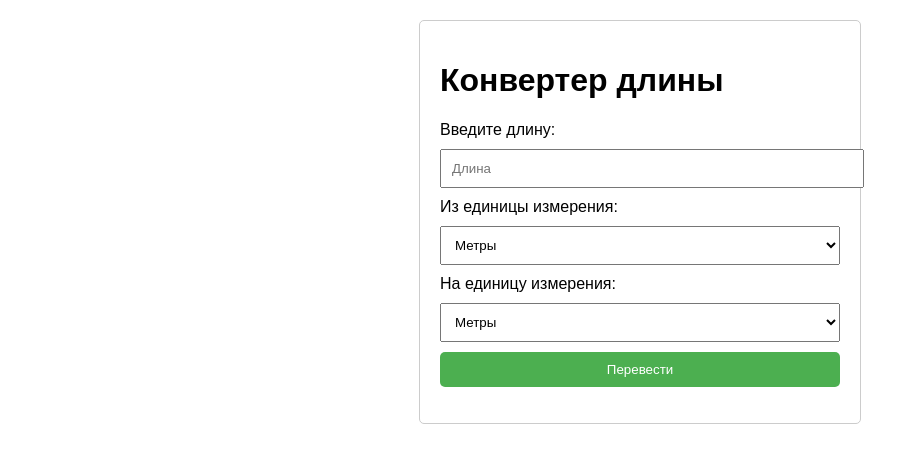
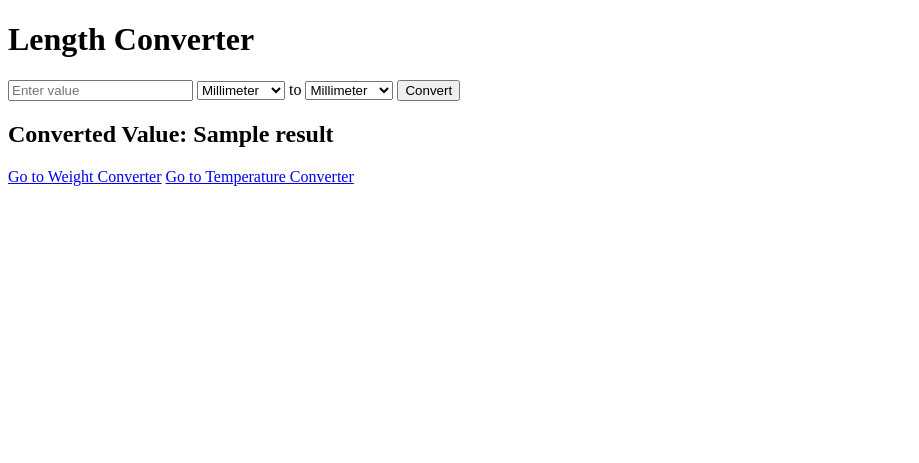
Before and after one commit to AlexaKrut/Unit_Converter, a Flask app: template templates/length.html in a window 1280 px wide. Shown: the top 463 px of the page, without its empty margins (0-919 px from the left). Run offline with Flask 3, Linux system fonts and the light colour scheme; the template is opened without the code that fills it: most values are stand-ins (such as "Sample title", 1, 10 or a date in 2020).

Commit message:
Second commit!

```diff
--- a/app.py
+++ b/app.py
@@ -1,23 +1,87 @@
-from flask import Flask, render_template
+from flask import Flask, render_template, request
 
 app = Flask(__name__)
 
+# Conversion functions
+def convert_length(value, from_unit, to_unit):
+    length_units = {
+        'mm': 0.001,
+        'cm': 0.01,
+        'm': 1,
+        'km': 1000,
+        'in': 0.0254,
+        'ft': 0.3048,
+        'yd': 0.9144,
+        'mi': 1609.34
+    }
+    return value * (length_units[from_unit] / length_units[to_unit])
+
+def convert_weight(value, from_unit, to_unit):
+    weight_units = {
+        'mg': 0.001,
+        'g': 1,
+        'kg': 1000,
+        'oz': 28.3495,
+        'lb': 453.592
+    }
+    return value * (weight_units[from_unit] / weight_units[to_unit])
+
+def convert_temperature(value, from_unit, to_unit):
+    if from_unit == 'C':
+        if to_unit == 'F':
+            return (value * 9/5) + 32
+        elif to_unit == 'K':
+            return value + 273.15
+        else:
+            return value
+    elif from_unit == 'F':
+        if to_unit == 'C':
+            return (value - 32) * 5/9
+        elif to_unit == 'K':
+            return (value - 32) * 5/9 + 273.15
+        else:
+            return value
+    elif from_unit == 'K':
+        if to_unit == 'C':
+            return value - 273.15
+        elif to_unit == 'F':
+            return (value - 273.15) * 9/5 + 32
+        else:
+            return value
+
 @app.route('/')
 def home():
-    return render_template('home.html')
+    return redirect(url_for('length'))  # Redirect to length converter
 
-@app.route('/length')
+@app.route('/length', methods=['GET', 'POST'])
 def length():
-    return render_template('length.html')
+    result = None
+    if request.method == 'POST':
+        value = float(request.form['value'])
+        from_unit = request.form['from_unit']
+        to_unit = request.form['to_unit']
+        result = convert_length(value, from_unit, to_unit)
+    return render_template('length.html', result=result)
 
-@app.route('/weight')
+@app.route('/weight', methods=['GET', 'POST'])
 def weight():
-    return render_template('weight.html')
+    result = None
+    if request.method == 'POST':
+        value = float(request.form['value'])
+        from_unit = request.form['from_unit']
+        to_unit = request.form['to_unit']
+        result = convert_weight(value, from_unit, to_unit)
+    return render_template('weight.html', result=result)
 
-@app.route('/temperature')
+@app.route('/temperature', methods=['GET', 'POST'])
 def temperature():
-    return render_template('temperature.html')
+    result = None
+    if request.method == 'POST':
+        value = float(request.form['value'])
+        from_unit = request.form['from_unit']
+        to_unit = request.form['to_unit']
+        result = convert_temperature(value, from_unit, to_unit)
+    return render_template('temperature.html', result=result)
 
-
-if  __name__ == '__main__':
-    app.run(port=5001, debug=True)
+if __name__ == '__main__':
+    app.run(port=8000, debug=True)
--- a/templates/length.html
+++ b/templates/length.html
@@ -1,92 +1,39 @@
 <!DOCTYPE html>
-<html lang="ru">
+<html>
 <head>
-    <meta charset="UTF-8">
-    <meta name="viewport" content="width=device-width, initial-scale=1.0">
-    <title>Конвертер длины</title>
-    <style>
-        body {
-            font-family: Arial, sans-serif;
-            margin: 20px;
-        }
-        .converter {
-            max-width: 400px;
-            margin: auto;
-            padding: 20px;
-            border: 1px solid #ccc;
-            border-radius: 5px;
-        }
-        input, select {
-            width: 100%;
-            margin: 10px 0;
-            padding: 10px;
-        }
-        button {
-            width: 100%;
-            padding: 10px;
-            background-color: #4CAF50;
-            color: white;
-            border: none;
-            border-radius: 5px;
-            cursor: pointer;
-        }
-        button:hover {
-            background-color: #45a049;
-        }
-    </style>
+    <title>Length Converter</title>
 </head>
 <body>
-
-<div class="converter">
-    <h1>Конвертер длины</h1>
-    <label for="length">Введите длину:</label>
-    <input type="number" id="length" placeholder="Длина" required>
-
-    <label for="fromUnit">Из единицы измерения:</label>
-    <select id="fromUnit">
-        <option value="meters">Метры</option>
-        <option value="kilometers">Километры</option>
-        <option value="miles">Мили</option>
-        <option value="feet">Футы</option>
-        <option value="inches">Дюймы</option>
-    </select>
-
-    <label for="toUnit">На единицу измерения:</label>
-    <select id="toUnit">
-        <option value="meters">Метры</option>
-        <option value="kilometers">Километры</option>
-        <option value="miles">Мили</option>
-        <option value="feet">Футы</option>
-        <option value="inches">Дюймы</option>
-    </select>
-
-    <button onclick="convertLength()">Перевести</button>
-    <p id="result"></p>
-</div>
-
-<script>
-    function convertLength() {
-        const length = parseFloat(document.getElementById('length').value);
-        const fromUnit = document.getElementById('fromUnit').value;
-        const toUnit = document.getElementById('toUnit').value;
-
-        const conversionRates = {
-            meters: 1,
-            kilometers: 0.001,
-            miles: 0.000621371,
-            feet: 3.28084,
-            inches: 39.3701
-        };
-
-        // Преобразование длины в метры
-        const lengthInMeters = length / conversionRates[fromUnit];
-
-        // Преобразование метров в целевую единицу
-        const convertedLength = lengthInMeters * conversionRates[toUnit];
-
-        document.getElementById('result').innerText = `Результат: ${convertedLength.toFixed(2)} ${toUnit}`;
-    }
-</script>
-
+    <h1>Length Converter</h1>
+    <form method="post">
+        <input type="number" name="value" required placeholder="Enter value">
+        <select name="from_unit" required>
+            <option value="mm">Millimeter</option>
+            <option value="cm">Centimeter</option>
+            <option value="m">Meter</option>
+            <option value="km">Kilometer</option>
+            <option value="in">Inch</option>
+            <option value="ft">Foot</option>
+            <option value="yd">Yard</option>
+            <option value="mi">Mile</option>
+        </select>
+        to
+        <select name="to_unit" required>
+            <option value="mm">Millimeter</option>
+            <option value="cm">Centimeter</option>
+            <option value="m">Meter</option>
+            <option value="km">Kilometer</option>
+            <option value="in">Inch</option>
+            <option value="ft">Foot</option>
+            <option value="yd">Yard</option>
+            <option value="mi">Mile</option>
+        </select>
+        <button type="submit">Convert</button>
+    </form>
+    {% if result is not none %}
+        <h2>Converted Value: {{ result }}</h2>
+    {% endif %}
+    <a href="/weight">Go to Weight Converter</a>
+    <a href="/temperature">Go to Temperature Converter</a>
 </body>
 </html>
```
Also changed, not shown: templates/temperature.html (+23 -89 lines), templates/weight.html (+27 -83 lines).
